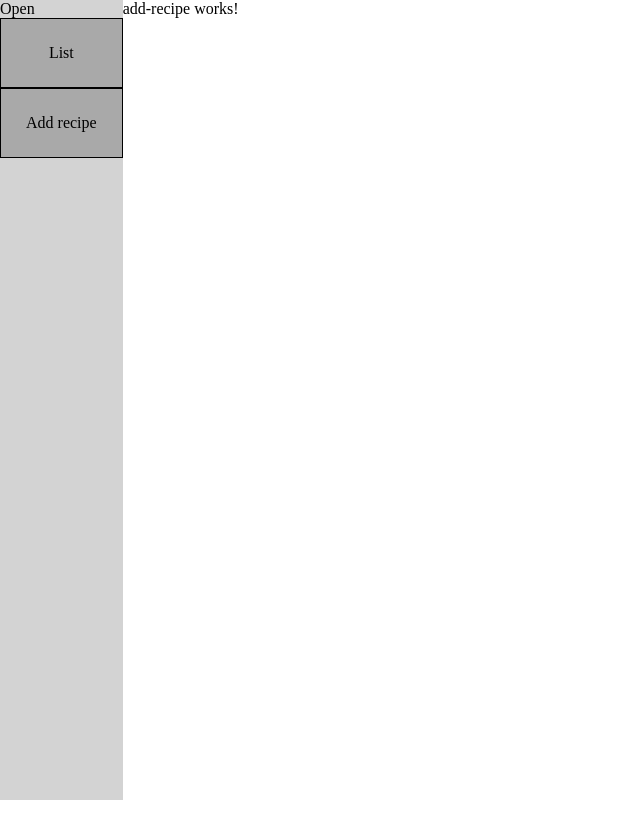
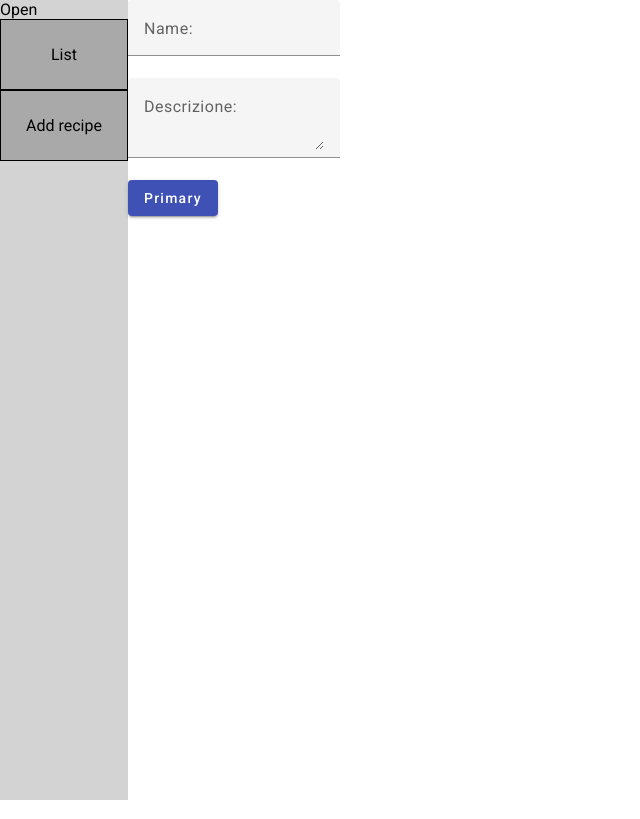
Before and after one commit to ndurante90/recipes-app, an Angular app: page /add in a window 1280 px wide. Shown: the whole page, without its empty margins (0-640 px from the left). Built offline with nearby package versions, Linux system fonts and the light colour scheme.

Commit message:
Add Material Theme. Basic form to insert new recipes

```diff
--- a/angular.json
+++ b/angular.json
@@ -25,6 +25,7 @@
               "src/assets"
             ],
             "styles": [
+              "@angular/material/prebuilt-themes/indigo-pink.css",
               "src/styles.css"
             ],
             "scripts": []
@@ -87,6 +88,7 @@
               "src/assets"
             ],
             "styles": [
+              "@angular/material/prebuilt-themes/indigo-pink.css",
               "src/styles.css"
             ],
             "scripts": []
--- a/package.json
+++ b/package.json
@@ -11,10 +11,12 @@
   "private": true,
   "dependencies": {
     "@angular/animations": "^15.1.0",
+    "@angular/cdk": "^15.1.5",
     "@angular/common": "^15.1.0",
     "@angular/compiler": "^15.1.0",
     "@angular/core": "^15.1.0",
     "@angular/forms": "^15.1.0",
+    "@angular/material": "^15.1.5",
     "@angular/platform-browser": "^15.1.0",
     "@angular/platform-browser-dynamic": "^15.1.0",
     "@angular/router": "^15.1.0",
--- a/src/app/components/add-recipe/add-recipe.component.html
+++ b/src/app/components/add-recipe/add-recipe.component.html
@@ -1 +1,13 @@
-<p>add-recipe works!</p>
+<form [formGroup] = "form" (ngSubmit)="onSubmit()">
+    <mat-form-field class="example-full-width">
+        <mat-label>Name:</mat-label>
+        <input matInput type="text" id="recipe_name" name="recipe_name" placeholder="Name" value="Sushi" formControlName="recipe_name">
+    </mat-form-field>
+    <br>
+    <mat-form-field class="example-full-width">
+        <mat-label>Descrizione:</mat-label>
+        <textarea matInput id="recipe_description" name="recipe_description" placeholder="Enter text" formControlName="recipe_description" ></textarea>
+    </mat-form-field>
+    <br>
+    <button mat-raised-button color="primary">Primary</button>
+</form>
--- a/src/app/components/add-recipe/add-recipe.component.ts
+++ b/src/app/components/add-recipe/add-recipe.component.ts
@@ -1,4 +1,5 @@
 import { Component } from '@angular/core';
+import { FormControl, FormGroup } from '@angular/forms';
 
 @Component({
   selector: 'app-add-recipe',
@@ -7,4 +8,24 @@ import { Component } from '@angular/core';
 })
 export class AddRecipeComponent {
 
+  form: FormGroup;
+
+  constructor() {
+    this.form = new FormGroup({
+      recipe_name : new FormControl(''),
+      recipe_description: new FormControl('')
+    });
+
+    Object.keys(this.form.controls).forEach(
+      (key) => {
+        this.form.controls[key].valueChanges.subscribe(
+          (value) => console.log(value)
+        )
+      }
+    );
+  }
+
+  onSubmit() {
+    alert(JSON.stringify(this.form.value));
+  }
 }
--- a/src/index.html
+++ b/src/index.html
@@ -6,6 +6,9 @@
   <base href="/">
   <meta name="viewport" content="width=device-width, initial-scale=1">
   <link rel="icon" type="image/x-icon" href="favicon.ico">
+  <link rel="preconnect" href="https://fonts.gstatic.com">
+  <link href="https://fonts.googleapis.com/css2?family=Roboto:wght@300;400;500&display=swap" rel="stylesheet">
+  <link href="https://fonts.googleapis.com/icon?family=Material+Icons" rel="stylesheet">
 </head>
 <body>
   <app-root></app-root>
--- a/src/styles.css
+++ b/src/styles.css
@@ -27,3 +27,5 @@ body{
         display: block;
     }
 }
+html, body { height: 100%; }
+body { margin: 0; font-family: Roboto, "Helvetica Neue", sans-serif; }
```
Also changed, not shown: src/app/app.module.ts (+10 -0 lines), 1 other file (tests, documents, lock files or other folders).
